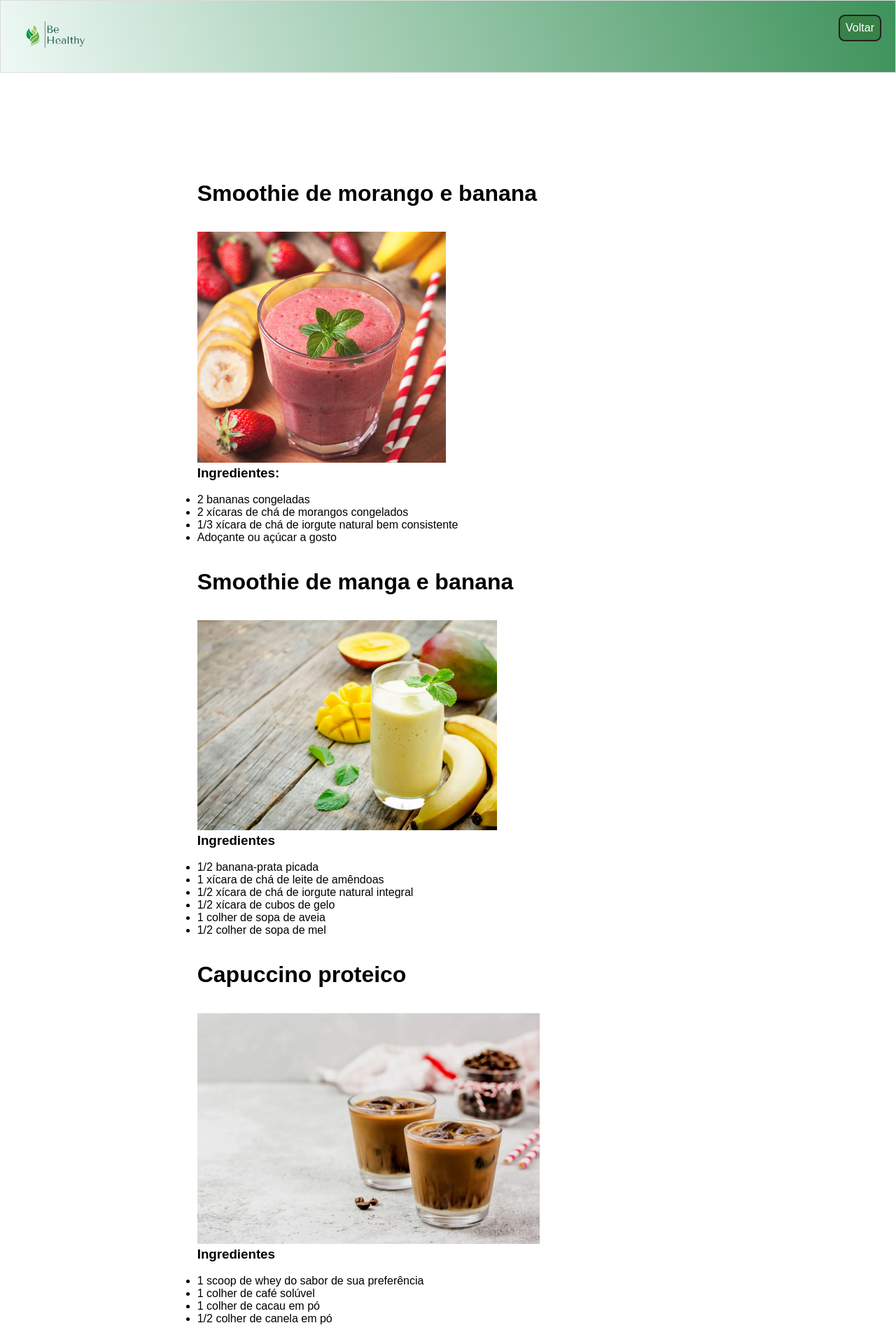
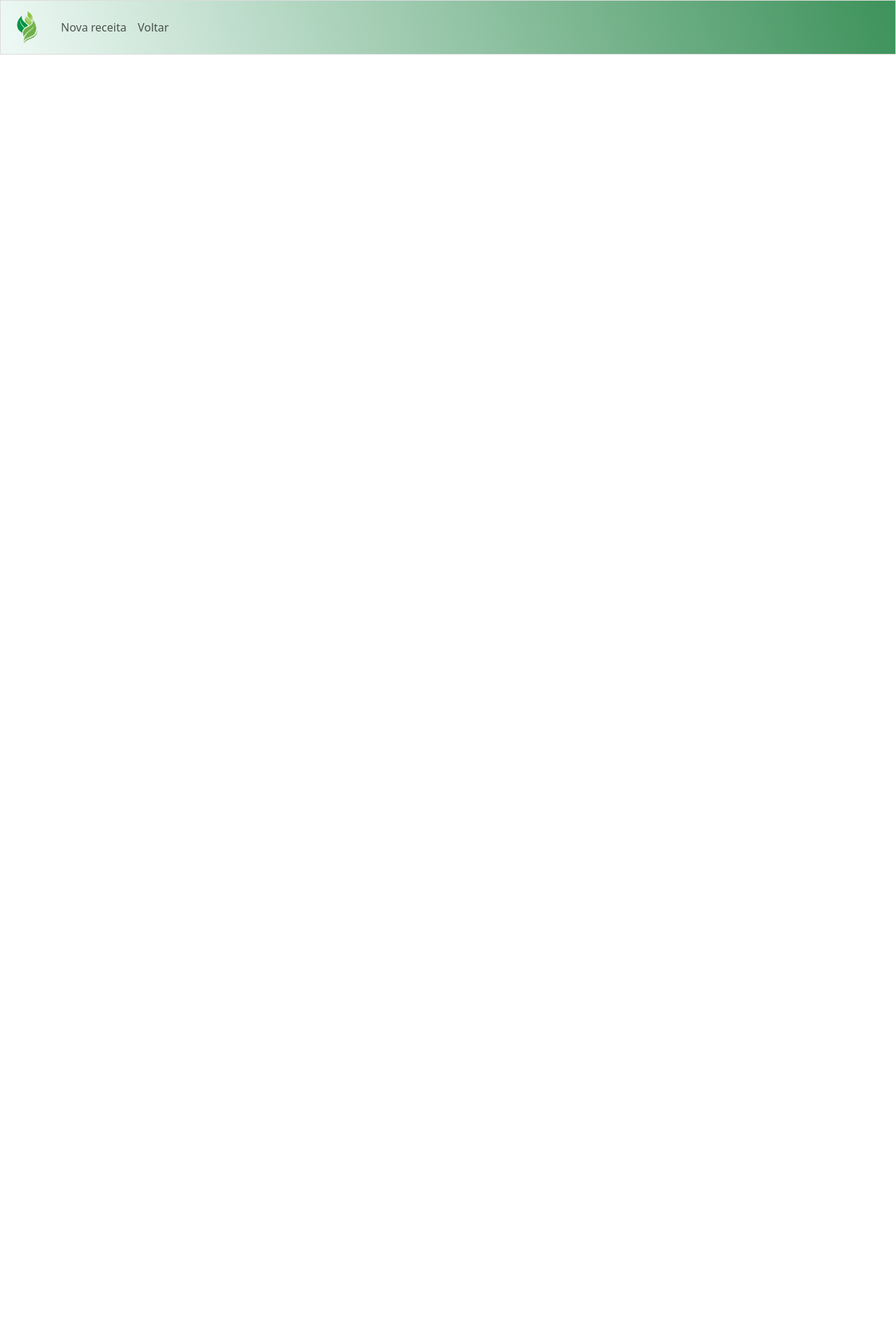
Before and after one commit to mrafaelbatista/uniesp-ip-projeto-flask, a Flask app: template templates/receitas.html in a window 1280 px wide. Shown: the top 1920 px of the page at 70% size. After the commit the page ends 78 px from the top, so only its background shows below. Run offline with Flask 3, Linux system fonts and the light colour scheme; the template is opened without the code that fills it, so the values that code supplies are empty.

Commit message:
add receitas.html, form_cadastro_receita.html / code -> cadastro_receita, db_receita.csv

```diff
--- a/app.py
+++ b/app.py
@@ -16,7 +16,7 @@ def index_beHealthy():
     return render_template('index_beHealthy.html')
 
 
-@app.route('/cadastro_beHealthy.html')
+@app.route('/cadastro_beHealthy')
 def cadastro_beHealthy():
     return render_template('cadastro_beHealthy.html')
 
@@ -50,7 +50,7 @@ def processar_cadastro():
         return render_template('cadastro_beHealthy.html', mensagem='Cadastro realizado com sucesso!')
 
 
-@app.route('/login_beHealthy.html')
+@app.route('/login_beHealthy')
 def login_beHealthy():
     return render_template('login_beHealthy.html')
 
@@ -83,10 +83,48 @@ def login():
             return render_template('login_beHealthy.html', mensagem_erro=mensagem_erro)
 
 
-@app.route('/index2_beHealthy.html')
+@app.route('/index2_beHealthy')
 def index2_beHealthy():
     return render_template('index2_beHealthy.html')
 
 
+@app.route('/receitas')
+def receitas():
+    return render_template('receitas.html')
+
+
+@app.route('/form_cadastro_receita')
+def form_cadastro_receita():
+    return render_template('form_cadastro_receita.html')
+
+
+@app.route('//processar_cadastro_receita', methods=['POST'])
+def processar_cadastro_receita():
+    if request.method == 'POST':
+        # Obtém os dados do formulário
+        titulo_receita = request.form.get('titulo_receita')
+        ingredientes_receita = request.form.get('ingredientes_receita')
+
+        # Caminho para o arquivo CSV
+        cadastro_receitas = 'cadastro_receitas.csv'
+
+        # Verifica se o arquivo já existe
+        arquivo_existe = os.path.exists(cadastro_receitas)
+
+        # Abre o arquivo CSV em modo de escrita
+        with open(cadastro_receitas, 'a', newline='') as csvfile:
+            # Cria um objeto de gravação CSV
+            csv_writer = csv.writer(csvfile)
+
+            # Se o arquivo não existir, escreve o cabeçalho
+            if not arquivo_existe:
+                csv_writer.writerow(['titulo_receita', 'ingredientes_receita'])
+
+            # Escreve os dados no arquivo CSV
+            csv_writer.writerow([titulo_receita, ingredientes_receita])
+
+        return render_template('form_cadastro_receita.html', mensagem='Cadastro de receita realizado com sucesso!')
+
+
 if __name__ == "__main__":
     app.run()
--- /dev/null
+++ b/cadastro_receitas.csv
@@ -0,0 +1,3 @@
+titulo_receita,ingredientes_receita
+Caipirinha,"2 limoes descascados, 150 ml de cachaca, acucar a gosto.
+"
--- a/templates/index_beHealthy.html
+++ b/templates/index_beHealthy.html
@@ -22,7 +22,7 @@
       <div id="cabecalho-conteiner-img">
         <img src="../static/images/novalogo.png" alt="logo" height="50px">
         <nav class="cabecalho-menu">
-          <a href="cadastro_beHealthy.html" class="cabecalho-menu-item">
+          <a href="cadastro_beHealthy" class="cabecalho-menu-item">
             <span>Cadastre-se</span>
           </a>
         </nav>
@@ -44,7 +44,7 @@
           facilidade de uso.<br></p>
           <br>
           <br>
-          <a href="/login_beHealthy.html" class="button">
+          <a href="/login_beHealthy" class="button">
             <span>Entrar</span>
           </a>
       </div>
--- a/templates/receitas.html
+++ b/templates/receitas.html
@@ -1,136 +1,48 @@
 <!DOCTYPE html>
 <html lang="pt-BR">
-  <head>
-    <meta charset="UTF-8">
-    <meta name="viewport" content="width=device-width, initial-scale=1.0">
-    <title>Lista de receitas </title>
-    <link rel="stylesheet" type="text/css" href="../static/css/receitas.css">
+
+<head>
+  <meta charset="UTF-8">
+  <meta name="viewport" content="width=device-width, initial-scale=1.0">
+  <title>Lista de receitas </title>
+  <link rel="stylesheet" type="text/css" href="../static/css/styleIndex2.css">
+  <!-- BootStrap -->
+  <link
+  href="https://cdn.jsdelivr.net/npm/bootstrap@5.3.2/dist/css/bootstrap.min.css"
+  rel="stylesheet"
+  integrity="sha384-T3c6CoIi6uLrA9TneNEoa7RxnatzjcDSCmG1MXxSR1GAsXEV/Dwwykc2MPK8M2HN"
+  crossorigin="anonymous" />
 
 </head>
+
 <body>
   <header>
-    <div id="header_container">
-      <div id="logo_container">
-        <img
-          src="../static/images/novalogo.png" alt="logo" height="50px">
-        <nav class="img_item">
-        </nav>
+    <nav class="navbar navbar-expand-lg cabecalho-conteiner">
+      <div class="container-fluid">
+        <a class="navbar-brand" href="#"><img src="../static/images/logosemnome.png" alt height="50px" /></a>
+        <button class="navbar-toggler" type="button" data-bs-toggle="collapse" data-bs-target="#navbarSupportedContent"
+          aria-controls="navbarSupportedContent" aria-expanded="false" aria-label="Toggle navigation"><span
+            class="navbar-toggler-icon"></span></button>
+        <!-- <div class="justify-content-end"> -->
+        <div class="collapse navbar-collapse" id="navbarSupportedContent">
+          <ul class="navbar-nav mb-2 mb-lg-0">
+            <li class="nav-item">
+              <a class="nav-link" aria-current="page" href="/form_cadastro_receita">Nova receita</a>
+            </li>
+            <li class="nav-item">
+              <a class="nav-link" href="/index2_beHealthy">Voltar</a>
+            </li>
+          </ul>
+        </div>
+        <!-- </div> -->
       </div>
-      <a href="/" class="cabecalho-menu-item">
-        <span>Voltar</span></a>
-    </div>
+    </nav>
   </header>
-  <main>
-    <div id="main_container">
-        <div id="receitas_container">
-    <br>
-    <br>
-    <br>
 
-    <h1>Smoothie de morango e banana</h1>
-    <br>
-    <br>
-    <img src="../static/images/smothie de banana e morango.jpg" alt="smoothie" height="330px">
-    <h3>Ingredientes:</h3>
-    <br>
-    <ul>
-        <li> 2 bananas congeladas </li>
-        <li> 2 xícaras de chá de morangos congelados</li>
-        <li> 1/3 xícara de chá de iorgute natural bem consistente</li>
-        <li> Adoçante ou açúcar a gosto</li>
-    </ul>
-    <br>
-    <br>
-    <h1> Smoothie de manga e banana</h1>
-    <br>
-    <br>
-    <img src="../static/images/smoothie manga.webp" alt="smt" height="300px">
-    <h3> Ingredientes</h3>
-    <br>
-    <ul>
-        <li> 1/2 banana-prata picada</li>
-        <li> 1 xícara de chá de leite de amêndoas</li>
-        <li> 1/2 xícara de chá de iorgute natural integral</li>
-        <li> 1/2 xícara de cubos de gelo</li>
-        <li> 1 colher de sopa de aveia</li>
-        <li> 1/2 colher de sopa de mel</li>
-    </ul>
-    <br>
-    <br>
-    <h1> Capuccino proteico</h1>
-    <br>
-    <br>
-    <img src="../static/images/cappuccino-proteico.webp" alt="capuccino" height="330px">
-    <h3> Ingredientes</h3>
-    <br>
-    <ul>
-        <li> 1 scoop de whey do sabor de sua preferência</li>
-        <li> 1 colher de café solúvel</li>
-        <li> 1 colher de cacau em pó</li>
-        <li> 1/2 colher de canela em pó</li>
-    </ul>
-    <br>
-    <br>
-    <h1> Salada de batata doce com frango picante</h1>
-    <br>
-    <br>
-    <img src="../static/images/salada-frango-batata-doce-queijo-cabra.jpg" alt="salada" height="330px">
-    <h3> Ingredientes</h3>
-    <br>
-    <ul>
-        <li> 2 unidades de limão;</li>
-        <li> 2 unidades de pimenta malagueta seca;</li>
-        <li> 1 colher de chá de sementes de cominho;</li>
-        <li> 2 dentes de alho descascados e amassados;</li>
-        <li>Sal e pimenta a gosto</li>
-        <li> Azeite a gosto;</li>
-        <li> 6 unidades de sobrecoxa ou coxa de frango picados;</li>
-        <li> 3 unidades de batatas-doce cortadas em pedaços;</li>
-    </ul>
-    <br>
-    <br>
-    <h1> Escondidinho de batata doce com carne moída</h1>
-    <br>
-    <br>
-    <img src="../static/images/escondidinho.jpeg" alt="escondidinho" height="330px">
-    <h3> Ingredientes</h3>
-    <br>
-    <ul>
-        <li> 2 colheres de sopa de azeite;</li>
-        <li> 1 cebola picada;</li>
-        <li> 500g de carne moída;</li>
-        <li> 1kg de batata doce;</li>
-        <li> 2 colheres de sopa de manteiga;</li>
-        <li> 1/2 copo americano de leite;</li>
-        <li> Sal a gosto</li>
-        <li> 100g de queijo parmesão ralado;</li>
-    </ul>
-    <br>
-    <br>
-    <h1> Crepioca de queijo com tomate e orégano</h1>
-    <br>
-    <br>
-    <img src="../static/images/crepioca.jpg" alt="crepioca" height="330px">
-    <h3> Ingredientes</h3>
-    <br>
-    <ul>
-        <li> 1 ovo</li>
-        <li> 2 colheres de sopa de tapioca</li>
-        <li> 1 pitada de sal rosa</li>
-        <li> 1 fio de azeite de oliva</li>
-        <li>1 fatia de queijo mussarela</li>
-        <li> 1 colher de sopa de tomate picadinho</li>
-        <li> Orégano a gosto</li>
-    </ul>
-</div>
-
-
-  </main>
-
-  <script
-    src="https://cdn.jsdelivr.net/npm/bootstrap@5.3.2/dist/js/bootstrap.bundle.min.js"
+  <script src="https://cdn.jsdelivr.net/npm/bootstrap@5.3.2/dist/js/bootstrap.bundle.min.js"
     integrity="sha384-C6RzsynM9kWDrMNeT87bh95OGNyZPhcTNXj1NW7RuBCsyN/o0jlpcV8Qyq46cDfL"
     crossorigin="anonymous"></script>
 
 </body>
+
 </html>
```
Also changed, not shown: templates/form_cadastro_receita.html (added, +61 -0 lines), templates/index2_beHealthy.html (+27 -32 lines).
